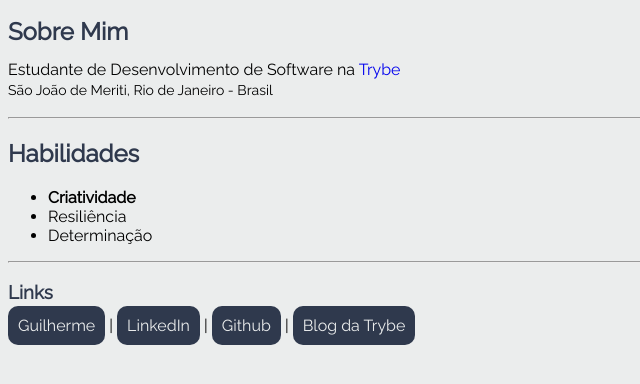
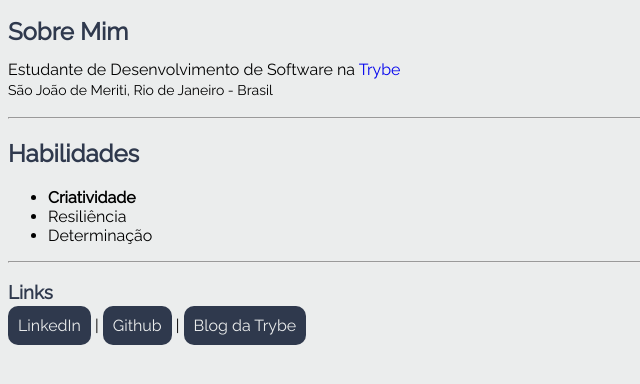
Before and after one commit to oguiaugusto/oguiaugusto.github.io, a plain HTML site: page index.html in a window 1280 px wide. Shown: the part 314-698 px from the top of the page, without its empty margins (0-640 px from the left). Drawn offline with Linux system fonts and the light colour scheme.

Commit message:
Remove link interno para a foto

```diff
--- a/index.html
+++ b/index.html
@@ -80,7 +80,7 @@
 <hr>
 
 <h3 id="links">Links</h3>
-  <p><a id="link-buttons" class="no-underlined-links" href="#foto">Guilherme</a> | <a id="link-buttons" class="no-underlined-links" href="https://www.linkedin.com/in/oguiaugusto/" target="_blank">LinkedIn</a> | <a id="link-buttons" class="no-underlined-links" href="https://github.com/oguiaugusto" target="_blank">Github</a> | <a id="link-buttons" class="no-underlined-links" href="https://blog.betrybe.com/" target="_blank">Blog da Trybe</a></p>
+  <p><a id="link-buttons" class="no-underlined-links" href="https://www.linkedin.com/in/oguiaugusto/" target="_blank">LinkedIn</a> | <a id="link-buttons" class="no-underlined-links" href="https://github.com/oguiaugusto" target="_blank">Github</a> | <a id="link-buttons" class="no-underlined-links" href="https://blog.betrybe.com/" target="_blank">Blog da Trybe</a></p>
 
 </body>
 
```
